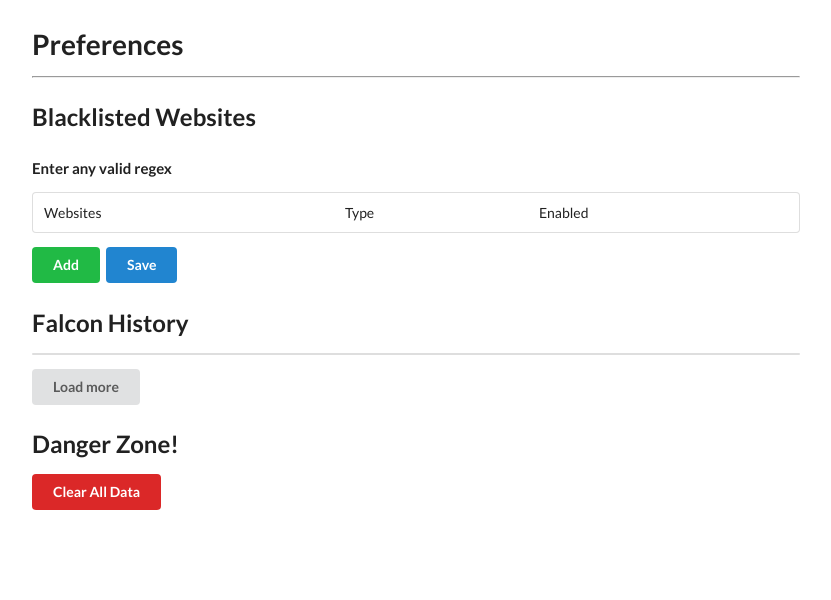
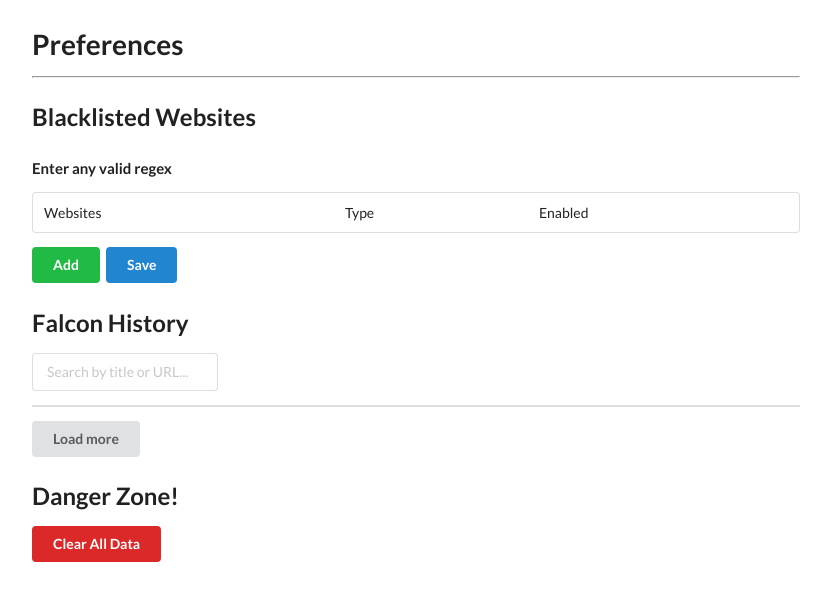
Before and after one commit to lengstrom/falcon, a browser extension: page extension/assets/preferences.html in a window 1280 px wide. Shown: the whole page, without its empty margins (224-1055 px from the left). Drawn offline with Linux system fonts and the light colour scheme.

Commit message:
Add search capability

```diff
--- a/extension/assets/preferences.html
+++ b/extension/assets/preferences.html
@@ -16,6 +16,9 @@
         <button class="ui blue button" id="save">Save</button>
 
         <h2>Falcon History</h2>
+        <div class="ui input">
+            <input type="text" placeholder="Search by title or URL..." id="search_history"></input>
+        </div>
         <table class="ui table" id="history_tbl">
         </table>
         <button class="ui button" id="loadmore">Load more</button>
--- a/extension/js/preferences.js
+++ b/extension/js/preferences.js
@@ -60,16 +60,22 @@
         }
     }
 
+
+    function getHistory(query="") {
+        var history_table = document.getElementById("history_tbl")
+        history_table.innerHTML = "<table class='ui table' id='history_tbl'></table>"
         chrome.storage.local.get(function(results) {
             var allPages = []
             for (key in results) {
-            if (!isNaN(key)) {
+                if (!isNaN(key) && (results[key].url + "/" + results[key].title).indexOf(query) > -1) {
                     allPages.push(results[key])
                 }
             }
             allPageDisplay = nextPages(allPages)
             addHistoricPages(allPageDisplay.next().value)
         })
+    }
+
 
     function* nextPages(allPages){
         while(true)
@@ -145,6 +151,7 @@
         }, 2000);
     }
 
+    getHistory()
     document.getElementById("save").onclick = save;
     document.getElementById("add").onclick = add;
     document.getElementById("loadmore").onclick = loadMore;
@@ -155,5 +162,9 @@
             })
     }
 
+    document.getElementById("search_history").onkeyup = function () {
+        getHistory(document.getElementById("search_history").value);
+    }
+
 
 })();
```
Lines whose indentation alone changed are shown as unchanged.
